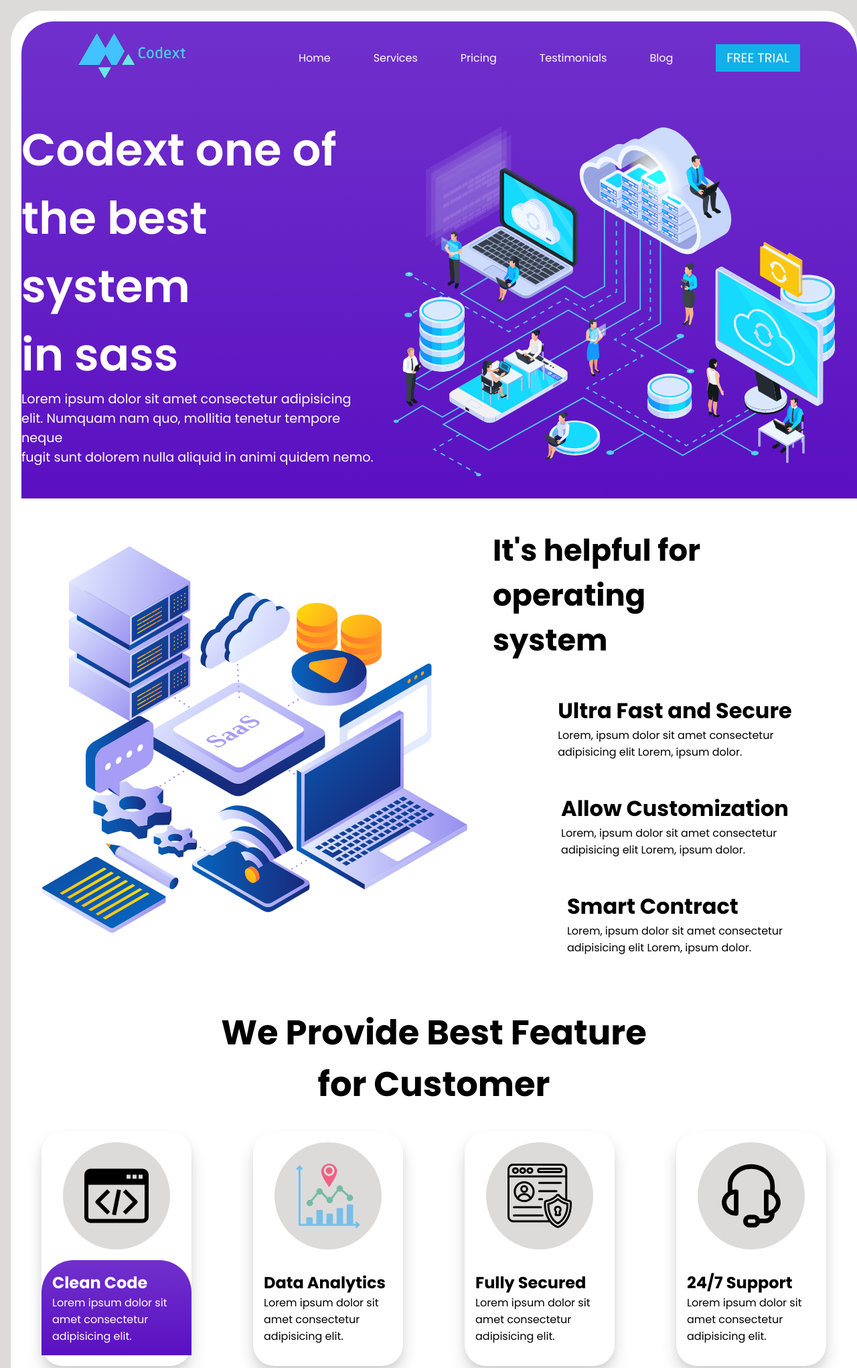
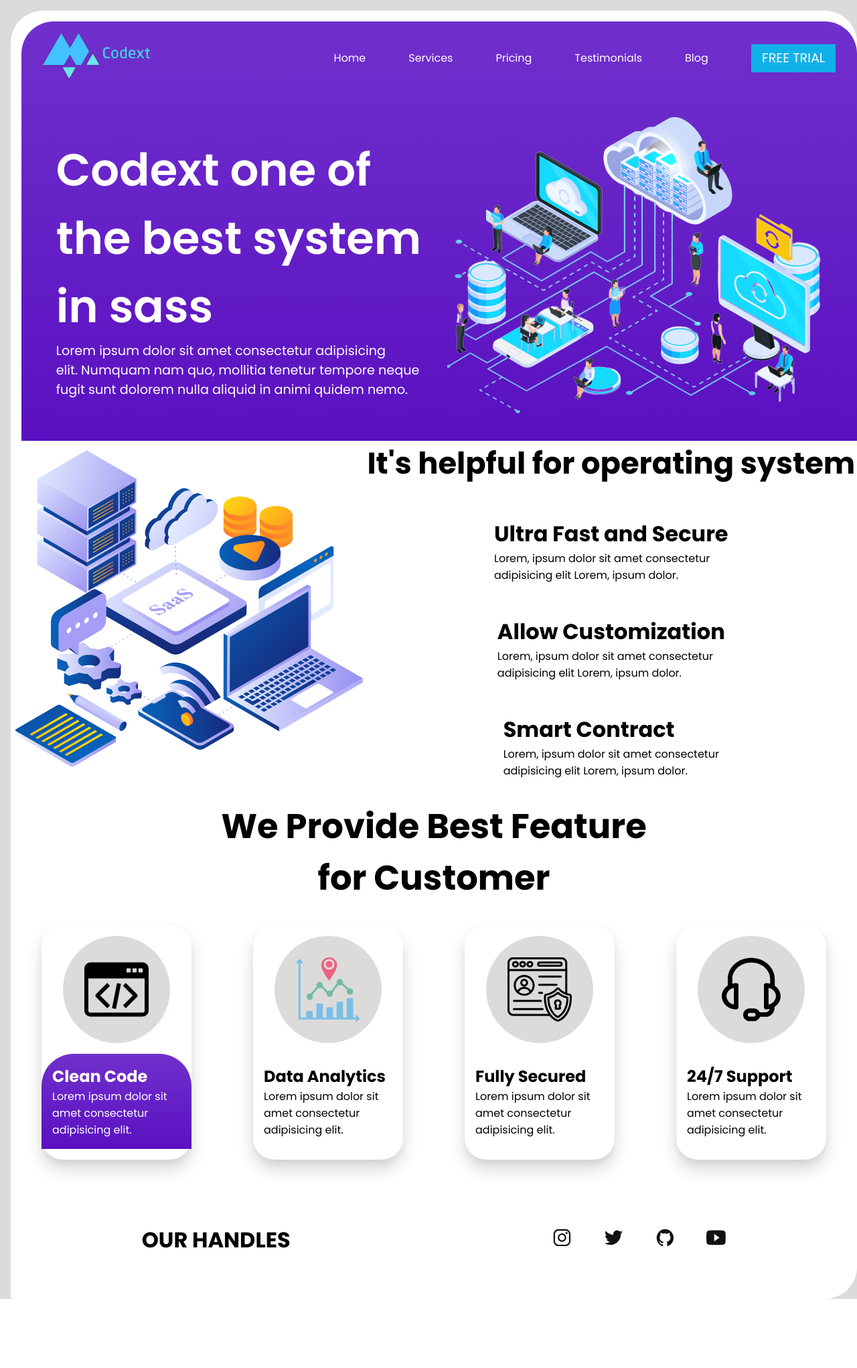
Before and after one commit to Aman18012002/SassWebsite, a plain HTML site: page index.html in a window 1280 px wide. Shown: the top 2042 px of the page at 67% size. After the commit the page ends 1939 px from the top, so only its background shows below. Drawn offline with nearby package versions, Linux system fonts and the light colour scheme.

Commit message:
final commit

```diff
--- a/index.html
+++ b/index.html
@@ -25,7 +25,7 @@
                 <li class="text">Pricing</li>
                 <li class="text">Testimonials</li>
                 <li class="text">Blog</li>
-                <li class="text"><button class="btn-top">FREE TRIAL</button></li>
+                <button class="btn-top">FREE TRIAL</button>
             </ul>
         </div>
     </nav>
@@ -41,17 +41,17 @@
                   fugit sunt dolorem nulla aliquid in animi quidem nemo.</p>
         </div>
         <div class="hero-img">
-            <img class="heroo-img" alt="web images" src="./Illustration/30495 [Converted]-01.svg">
+            <img class="heroo-img" alt="web images" src="./Illustration/Screenshot__134_-removebg-preview.png">
         </div>
     </div>
 </div>
 
 <section class="Explanation">
     <div class="explain-img">
-        <img class="ex-image" alt="image" src="./Illustration/Saas illustration-01.svg">
+        <img class="ex-image" alt="image" src="./Illustration/Screenshot__135_-removebg-preview.png">
     </div>
     <div class="text-explain">
-       <h1 class="heading-ex">It's helpful for operating<br> system</h1>
+       <h1 class="heading-ex">It's helpful for operating system</h1>
        <div class="text-1">
         <h2 class="text-heading-1">Ultra Fast and Secure</h2>
         <p class="text-para">Lorem, ipsum dolor sit amet consectetur<br>
@@ -132,10 +132,11 @@
     </div>
     <div class="icon">
         <ul class="handles">
-            <li class="social-txt"><ion-icon name="logo-instagram" class="socail"></ion-icon></li>
-            <li class="social-txt"><ion-icon name="logo-github" class="socail"></ion-icon></li>
-            <li class="social-txt"><ion-icon name="logo-youtube" class="socail"></ion-icon></li>
-            <li class="social-txt"><ion-icon name="logo-twitter" class="socail"></ion-icon></li>
+            <li class="social-txt">  <a class="insta" href="https://www.instagram.com/i._am._at/"><ion-icon name="logo-instagram" class="socail purple"></ion-icon></a></li>
+            <li class="social-txt">  <a class="insta" href="https://twitter.com/Aman_trivedi10"><ion-icon name="logo-twitter" class="socail twitter"></ion-icon></a></li>
+            <li class="social-txt">  <a class="insta" href="https://github.com/Aman18012002"><ion-icon name="logo-github" class="socail github"></ion-icon></a></li>
+            <li class="social-txt">  <a class="insta" href="#"><ion-icon name="logo-youtube" class="socail youtube"></ion-icon></a></li>
+
         </ul>
     </div>
 </footer>
--- a/style.css
+++ b/style.css
@@ -19,8 +19,10 @@
 .navigation{
     display: flex;
     align-items: center;
-    justify-content: space-around;
-    padding-top: 1rem;
+    justify-content: space-between;
+    padding: 1rem;
+    padding-left: 2rem;
+    padding-right: 2rem;
 }
 .bacground-deep{
     background-color: #fff;
@@ -39,7 +41,9 @@
     gap: 4rem;
     align-items: center;
 }
+
 .btn-top{
+    animation: wiggle 2s linear infinite;
     padding-left: 1rem;
     padding-right: 1rem;
     padding-top: .4rem;
@@ -61,21 +65,69 @@
 /* Hero Section */
 
 .heroo-img{
-    width: 45rem;
+   width: 100%;
+
 }
 .hero-section{
-    display: flex;
-    align-items: center;
-    justify-content: space-around;
+padding: 2rem;
+display: flex;
+align-items: center;
+justify-content: space-around;
+flex-wrap: wrap-reverse;
+
 }
+/* Responsive */
+@media only screen and (max-width: 800px) {
+
+.heading-text{
+    font-size: 34px;
+}
+.hero-para{
+    font-size: 22px;
+}
+.logoimgw{
+    padding: 0;
+    margin: 0;
+}
+
+}
+@media only screen and (max-width: 480px) {
+
+    .text-nav{
+     display: none;
+    }
+
+     }
+     @media only screen and (max-width: 1240px) {
+
+     .heroo-img{
+         width: 80%;
+     }
+
+         }
+@media only screen and (max-width: 1240px) {
+
+   .text{
+    display: none;
+   }
+
+    }
+    @media only screen and (max-width: 1240px) {
+
+    .heroo-img{
+        width: 80%;
+    }
+
+        }
 
 /* Explanation  PAge*/
 .ex-image{
-    width: 45rem;
+   width: 100%;
 }
 .Explanation{
     display: flex;
     align-items: center;
+    flex-wrap: wrap;
     justify-content: space-around;
 
 }
@@ -116,6 +168,7 @@
 }
 .card{
     display: flex;
+    margin-bottom: 2rem;
     flex-direction: column;
     align-items: center;
     justify-content: center;
@@ -139,9 +192,38 @@
 .black{
     color: #000000;
 }
+.card:hover{
+    animation: wiggle 2s linear infinite;
+    cursor: pointer;
+}
+@keyframes wiggle {
+    0%, 7% {
+      transform: rotateZ(0);
+    }
+    15% {
+      transform: rotateZ(-15deg);
+    }
+    20% {
+      transform: rotateZ(10deg);
+    }
+    25% {
+      transform: rotateZ(-10deg);
+    }
+    30% {
+      transform: rotateZ(6deg);
+    }
+    35% {
+      transform: rotateZ(-4deg);
+    }
+    40%, 100% {
+      transform: rotateZ(0);
+    }
+  }
 .card-design{
     display: flex;
     justify-content: space-around;
+
+    flex-wrap: wrap;
 }
 .social-txt{
     list-style: none;
@@ -155,9 +237,22 @@
     padding-bottom: 4rem;
     display: flex;
     justify-content: space-around;
+    flex-wrap: wrap;
     align-items: center;
 }
 .socail{
     font-size: 1.8rem;
-    color: #5a10c1;
+    color: rgb(18, 17, 17);
 }
+.youtube:hover{
+  color: red;
+}
+.purple:hover{
+color: rgb(200, 5, 200);
+}
+.twitter:hover{
+    color: #00d9ff;
+}
+.github:hover{
+    color: black;
+}
```
Also changed, not shown: Illustration/30495 [Converted]-01.svg (deleted), Illustration/Saas illustration-01.svg (deleted), Illustration/Screenshot__134_-removebg-preview.png (added), Illustration/Screenshot__135_-removebg-preview.png (added).
